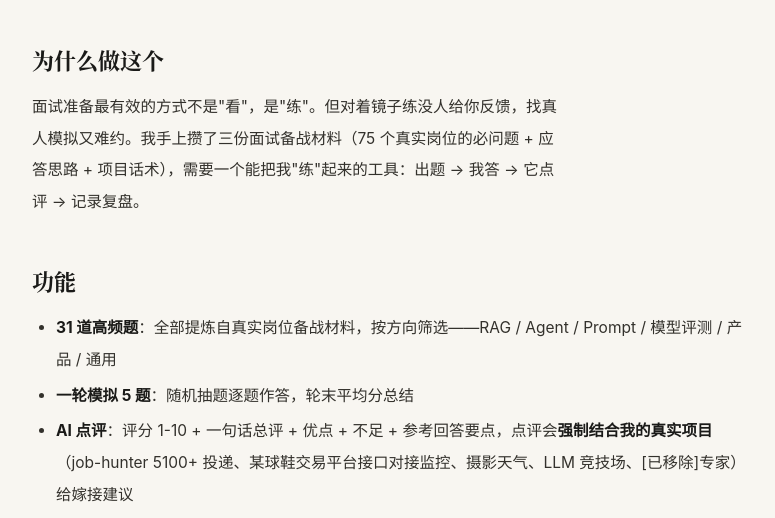
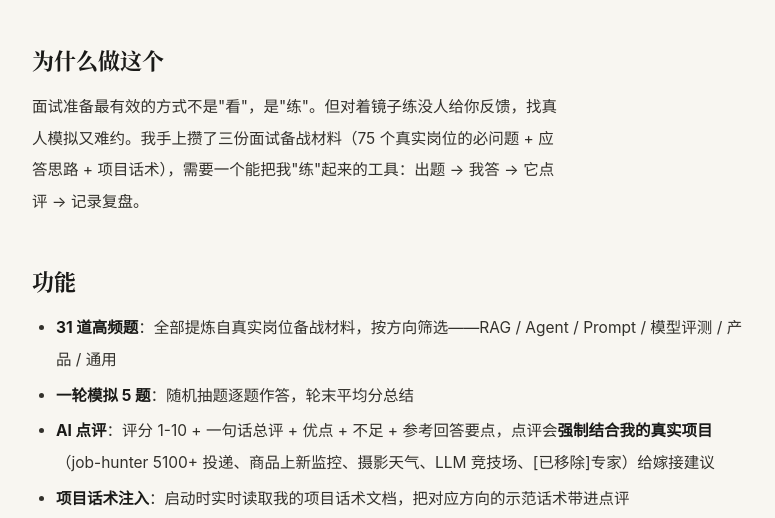
Before and after one commit to Liooo0/lio-blog, an Astro site: page /lio-blog/projects/interview-trainer in a window 1280 px wide. Shown: the part 257-775 px from the top of the page, without its empty margins (252-1027 px from the left). Built offline with nearby package versions, Linux system fonts and the light colour scheme; Astro itself is replaced by a stand-in of ours.

Commit message:
撤下一个项目页：项目不再对外宣传，移除页面与另一页的引用

```diff
--- a/src/content/projects/interview-trainer.mdx
+++ b/src/content/projects/interview-trainer.mdx
@@ -14,7 +14,7 @@ status: "in-progress"
 
 - **31 道高频题**：全部提炼自真实岗位备战材料，按方向筛选——RAG / Agent / Prompt / 模型评测 / 产品 / 通用
 - **一轮模拟 5 题**：随机抽题逐题作答，轮末平均分总结
-- **AI 点评**：评分 1-10 + 一句话总评 + 优点 + 不足 + 参考回答要点，点评会**强制结合我的真实项目**（job-hunter 5100+ 投递、某球鞋交易平台接口对接监控、摄影天气、LLM 竞技场、[已移除]专家）给嫁接建议
+- **AI 点评**：评分 1-10 + 一句话总评 + 优点 + 不足 + 参考回答要点，点评会**强制结合我的真实项目**（job-hunter 5100+ 投递、商品上新监控、摄影天气、LLM 竞技场、[已移除]专家）给嫁接建议
 - **项目话术注入**：启动时实时读取我的项目话术文档，把对应方向的示范话术带进点评
 - **历史回看**：每次答题和点评都存 SQLite，列表 + 单条回看，随时复盘
 
```
